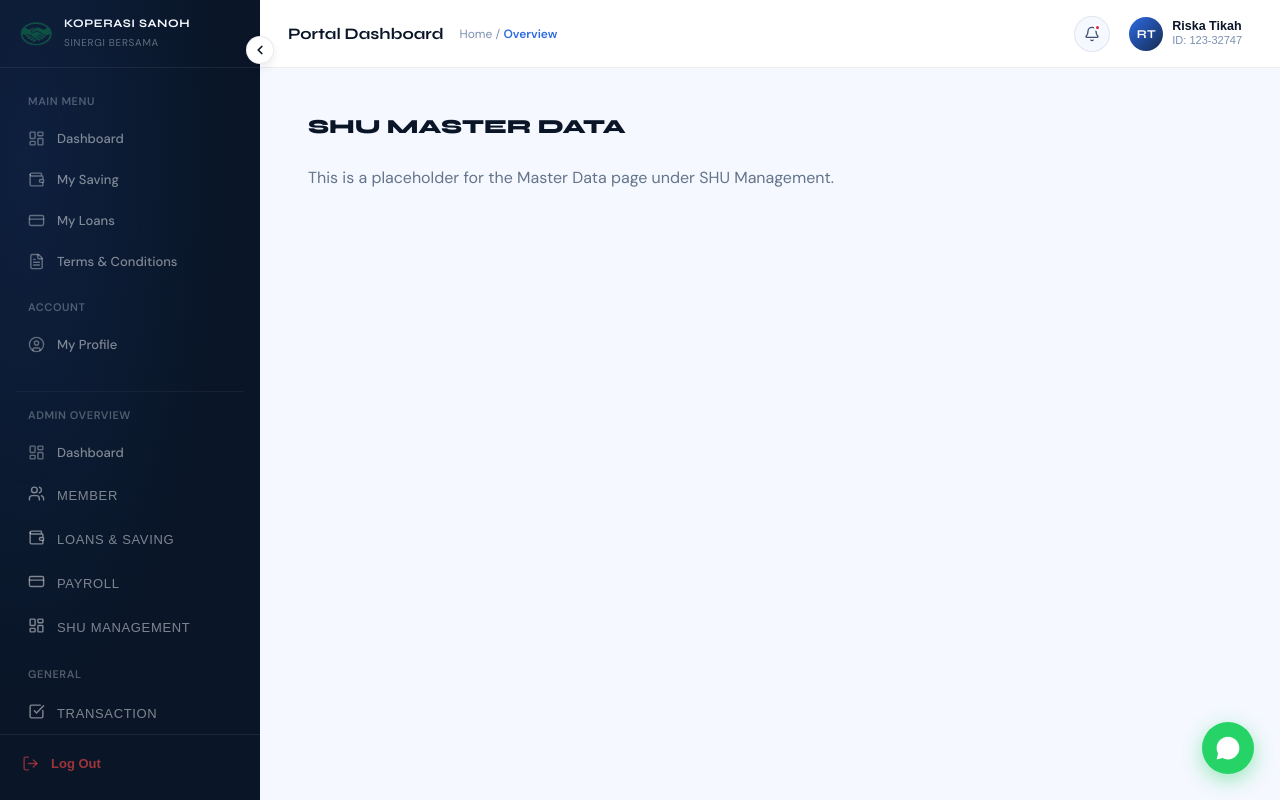
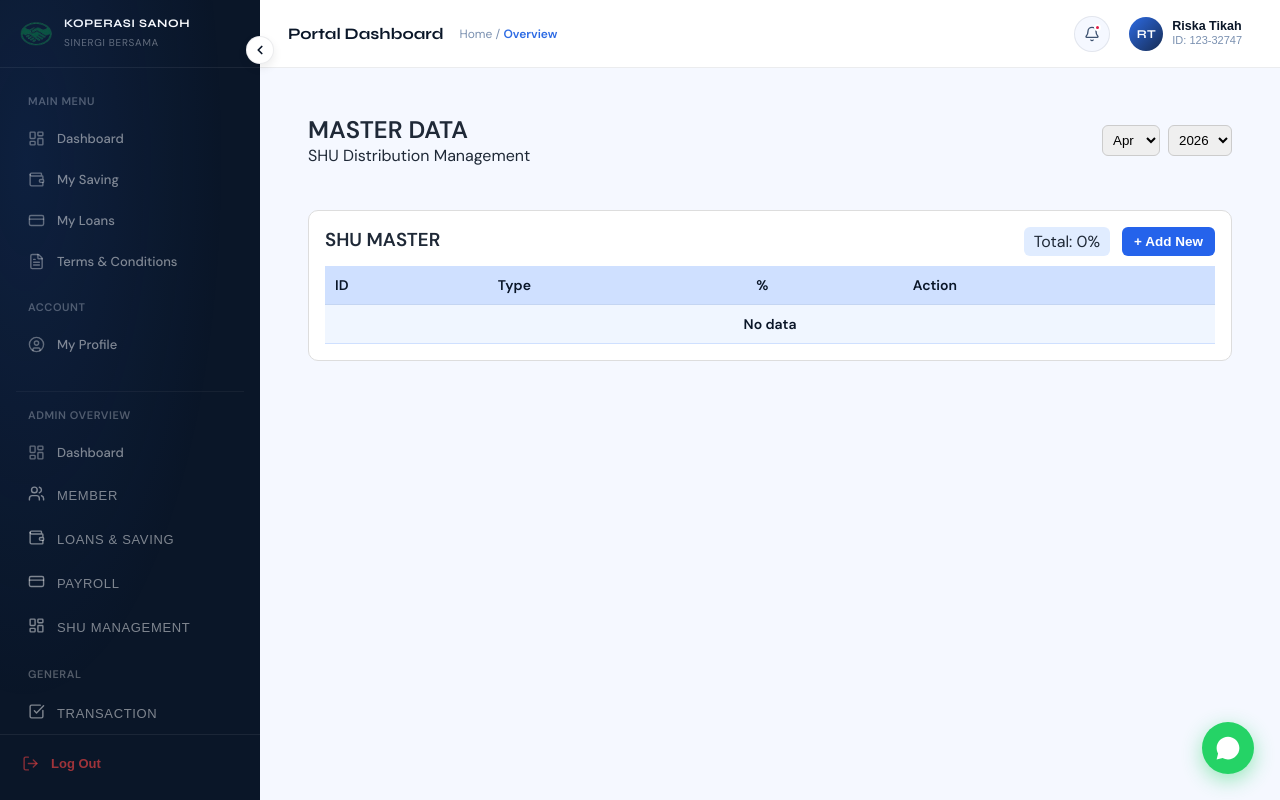
Before and after one commit to riskatikah/koperasi-fe, a React (Vite) app: page /dashboard/admin/shu-master in a window 1280 px wide. Built offline with nearby package versions, Linux system fonts and the light colour scheme.

Commit message:
Update SHUMasterData.jsx

```diff
--- a/src/pages/admin/SHUMasterData.jsx
+++ b/src/pages/admin/SHUMasterData.jsx
@@ -1,11 +1,225 @@
-import React from 'react';
+import React, { useState, useEffect, useRef } from 'react';
 import './SHUManagement.css';
 
 const SHUMasterData = () => {
+  const today = new Date();
+
+  const [month, setMonth] = useState(today.getMonth() + 1);
+  const [year, setYear] = useState(today.getFullYear());
+
+  const [shuTypes, setShuTypes] = useState([]);
+  const [name, setName] = useState('');
+  const [percentage, setPercentage] = useState('');
+  const [showForm, setShowForm] = useState(false);
+
+  const [editId, setEditId] = useState(null);
+  const [editPercentage, setEditPercentage] = useState('');
+
+  const formRef = useRef(null);
+
+  const storageKey = `shuMasterData_${year}_${month}`;
+
+  useEffect(() => {
+    const savedData = localStorage.getItem(storageKey);
+    setShuTypes(savedData ? JSON.parse(savedData) : []);
+  }, [storageKey]);
+
+  const totalPercentage = shuTypes.reduce((sum, item) => sum + item.percentage, 0);
+
+  const saveToStorage = (data) => {
+    localStorage.setItem(storageKey, JSON.stringify(data));
+  };
+
+  const handleSave = () => {
+    if (!name || !percentage) return alert("Please fill all fields");
+
+    const newTotal = totalPercentage + Number(percentage);
+    if (newTotal > 100) return alert("Max 100%");
+
+    const newData = {
+      id: Date.now(),
+      name,
+      percentage: Number(percentage),
+    };
+
+    const updated = [...shuTypes, newData];
+    setShuTypes(updated);
+    saveToStorage(updated);
+
+    setName('');
+    setPercentage('');
+    setShowForm(false);
+  };
+
+  const handleAddClick = () => {
+    if (totalPercentage === 100) return alert("Sudah 100%");
+    setShowForm(true);
+    setTimeout(() => formRef.current?.scrollIntoView({ behavior: 'smooth' }), 100);
+  };
+
+  const handleCancel = () => {
+    setShowForm(false);
+    setName('');
+    setPercentage('');
+  };
+
+  const handleEdit = (item) => {
+    setEditId(item.id);
+    setEditPercentage(item.percentage);
+  };
+
+  const handleSaveEdit = (id) => {
+    const newVal = Number(editPercentage);
+
+    const otherTotal = shuTypes
+      .filter(i => i.id !== id)
+      .reduce((sum, i) => sum + i.percentage, 0);
+
+    if (otherTotal + newVal > 100) return alert("Max 100%");
+
+    const updated = shuTypes.map(i =>
+      i.id === id ? { ...i, percentage: newVal } : i
+    );
+
+    setShuTypes(updated);
+    saveToStorage(updated);
+    setEditId(null);
+  };
+
   return (
     <div className="shu-container">
-      <h1 className="shu-page-title" style={{ fontSize: '20px' }}>SHU Master Data</h1>
-      <p style={{ color: '#64748B' }}>This is a placeholder for the Master Data page under SHU Management.</p>
+
+      {/* HEADER */}
+      <div className="shu-header">
+        <div>
+          <h2 className="shu-title">MASTER DATA</h2>
+          <p className="shu-subtitle">SHU Distribution Management</p>
+        </div>
+
+        <div className="shu-filter">
+          <select value={month} onChange={(e) => setMonth(Number(e.target.value))}>
+            {["Jan","Feb","Mar","Apr","Mei","Jun","Jul","Agu","Sep","Okt","Nov","Des"]
+              .map((m, i) => <option key={i} value={i+1}>{m}</option>)}
+          </select>
+
+          <select value={year} onChange={(e) => setYear(Number(e.target.value))}>
+            {[2024,2025,2026,2027].map(y => <option key={y}>{y}</option>)}
+          </select>
+        </div>
+      </div>
+
+      {/* TABLE */}
+      <div className="shu-table-container">
+        <div className="shu-table-header">
+          <h3>SHU MASTER</h3>
+
+          <div className="shu-table-actions">
+            <span className="shu-total-badge">
+              Total: {totalPercentage}%
+            </span>
+
+            <button className="btn-add" onClick={handleAddClick}>
+              + Add New
+            </button>
+          </div>
+        </div>
+
+        <table className="shu-table">
+          <thead>
+            <tr>
+              <th>ID</th>
+              <th>Type</th>
+              <th>%</th>
+              <th>Action</th>
+            </tr>
+          </thead>
+
+          <tbody>
+            {shuTypes.length === 0 ? (
+              <tr><td colSpan="4" align="center">No data</td></tr>
+            ) : (
+              shuTypes.map(item => (
+                <tr key={item.id}>
+                  <td>{item.id}</td>
+                  <td>{item.name}</td>
+
+                  <td>
+                    {editId === item.id ? (
+                      <input
+                        type="number"
+                        value={editPercentage}
+                        onChange={(e) => setEditPercentage(e.target.value)}
+                        className="input-inline"
+                      />
+                    ) : `${item.percentage}%`}
+                  </td>
+
+                  <td className="action-cell">
+                    {editId === item.id ? (
+                      <>
+                        <button
+                          className="btn-table btn-save"
+                          onClick={() => handleSaveEdit(item.id)}
+                        >
+                          Save
+                        </button>
+
+                        <button
+                          className="btn-table btn-cancel"
+                          onClick={() => setEditId(null)}
+                        >
+                          Cancel
+                        </button>
+                      </>
+                    ) : (
+                      <button
+                        className="btn-table btn-edit"
+                        onClick={() => handleEdit(item)}
+                      >
+                        Edit
+                      </button>
+                    )}
+                  </td>
+                </tr>
+              ))
+            )}
+          </tbody>
+        </table>
+      </div>
+
+      {/* FORM */}
+      {showForm && (
+        <div className="shu-card" ref={formRef}>
+          <h3>Add New SHU</h3>
+
+          <input
+            placeholder="Nama SHU"
+            value={name}
+            onChange={(e) => setName(e.target.value)}
+          />
+
+          <input
+            type="number"
+            placeholder="Percentage"
+            value={percentage}
+            onChange={(e) => setPercentage(e.target.value)}
+          />
+
+          <div className="shu-actions">
+            <button className="btn-cancel" onClick={handleCancel}>
+              Cancel
+            </button>
+
+            <button
+              className="btn-save"
+              onClick={handleSave}
+              disabled={totalPercentage >= 100}
+            >
+              Save
+            </button>
+          </div>
+        </div>
+      )}
     </div>
   );
 };
```
